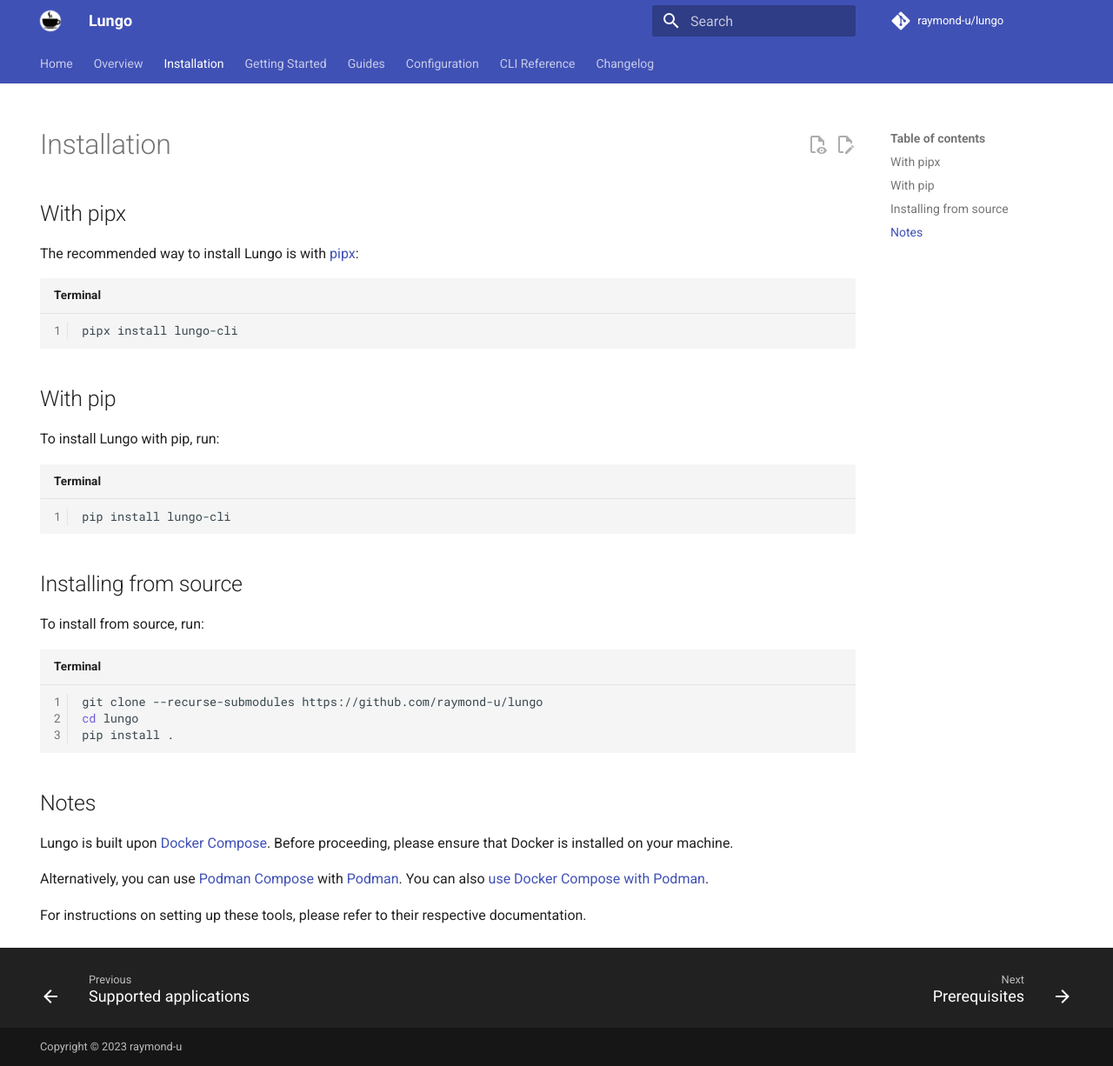
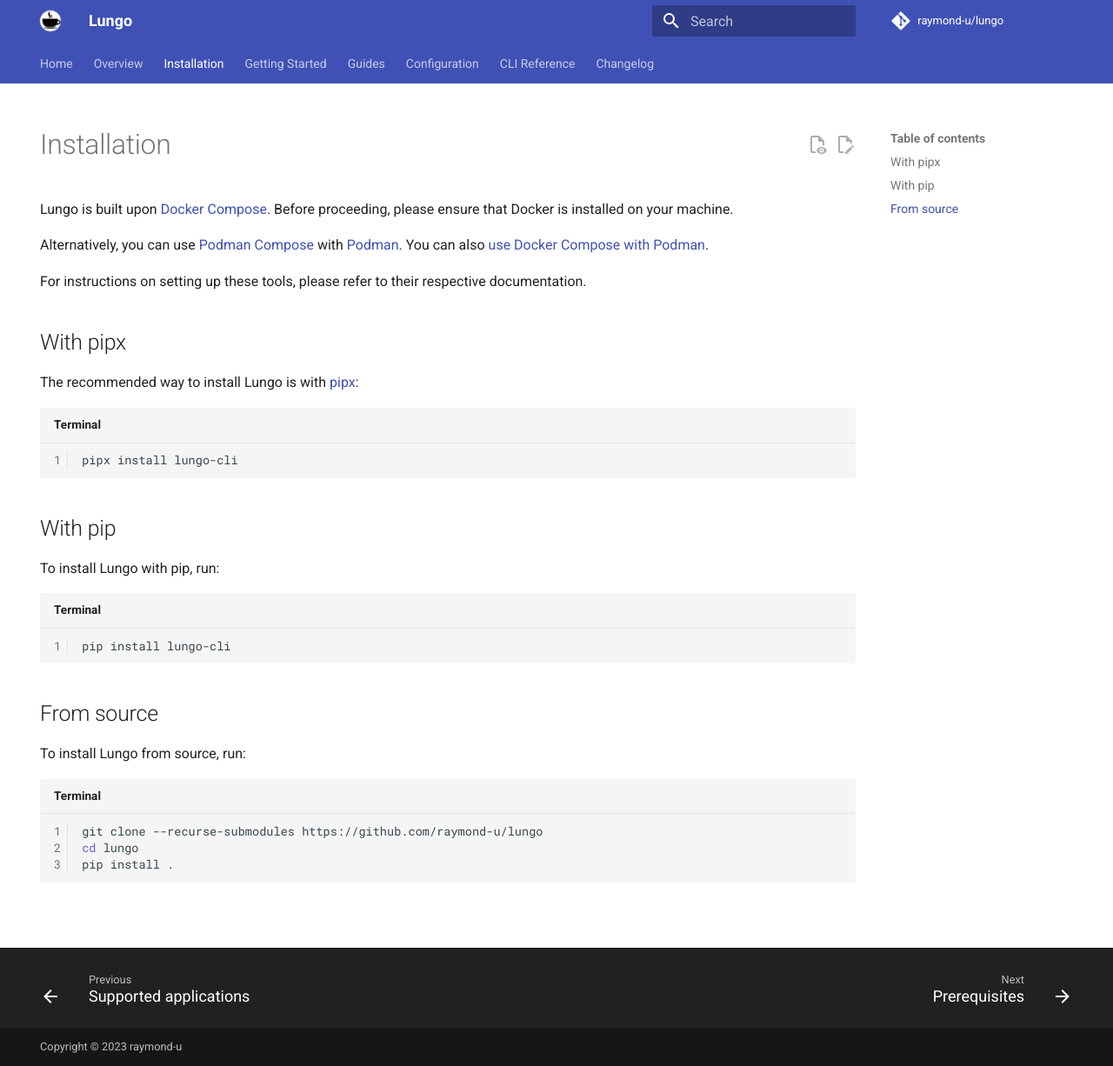
Before and after one commit to raymond-u/lungo, an MkDocs documentation site: the page built from docs/installation.md, in a window 1280 px wide and 1226 px high. Shown: the whole window at 87% size. Built offline with MkDocs 1.6.1 and Material for MkDocs 9.7.7, drawn with Linux system fonts in a browser that asks for light colours; comment, search, counter and statistics services are not loaded; the version menu is left out; some of the changed lines change nothing that is shown.

Commit message:
docs: update installation

````diff
--- a/docs/installation.md
+++ b/docs/installation.md
@@ -4,6 +4,15 @@
 ---
 
 # Installation
+
+Lungo is built upon [Docker Compose](https://github.com/docker/compose). Before proceeding, please ensure that Docker is
+installed on your machine.
+
+Alternatively, you can use [Podman Compose](https://github.com/containers/podman-compose)
+with [Podman](https://podman.io/). You can
+also [use Docker Compose with Podman](https://fedoramagazine.org/use-docker-compose-with-podman-to-orchestrate-containers-on-fedora/).
+
+For instructions on setting up these tools, please refer to their respective documentation.
 
 ## With pipx
 
@@ -21,23 +30,12 @@
 pip install lungo-cli
 ```
 
-## Installing from source
+## From source
 
-To install from source, run:
+To install Lungo from source, run:
 
 ```bash linenums="1" title="Terminal"
 git clone --recurse-submodules https://github.com/raymond-u/lungo
 cd lungo
 pip install .
 ```
-
-## Notes
-
-Lungo is built upon [Docker Compose](https://github.com/docker/compose). Before proceeding, please ensure that Docker is
-installed on your machine.
-
-Alternatively, you can use [Podman Compose](https://github.com/containers/podman-compose)
-with [Podman](https://podman.io/). You can
-also [use Docker Compose with Podman](https://fedoramagazine.org/use-docker-compose-with-podman-to-orchestrate-containers-on-fedora/).
-
-For instructions on setting up these tools, please refer to their respective documentation.
````
